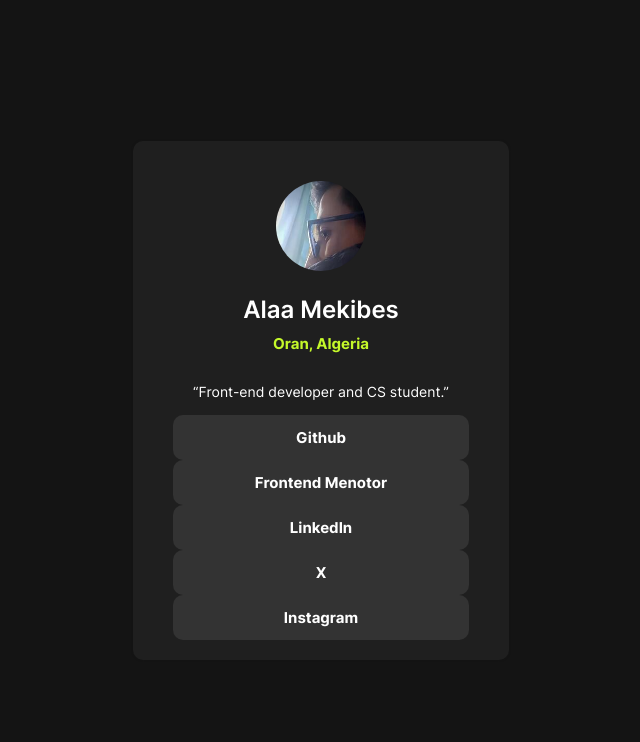
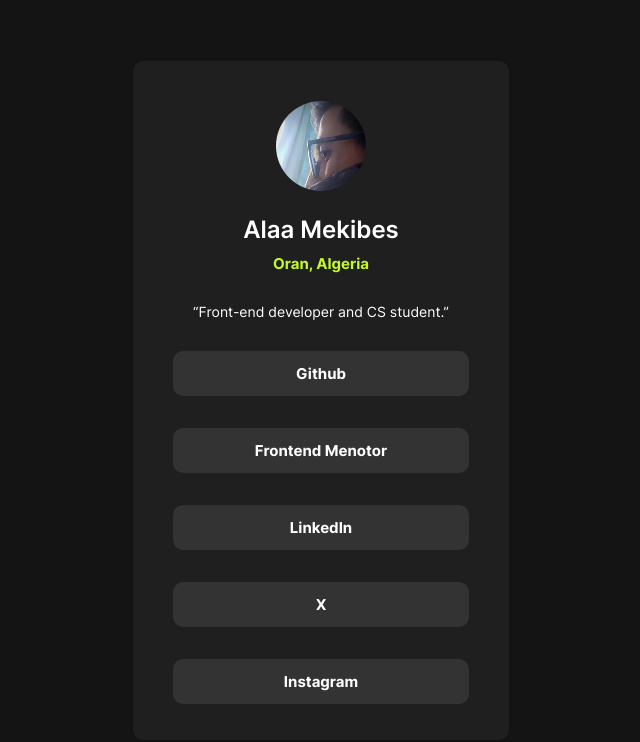
Before and after one commit to alaa-mekibes/social-links-profile-frontend-mentor, a plain HTML site: page index.html in a window 1280 px wide. Shown: the whole page, without its empty margins (339-979 px from the left). Drawn offline with Linux system fonts and the light colour scheme.

Commit message:
Update style.css

```diff
--- a/css/style.css
+++ b/css/style.css
@@ -87,12 +87,6 @@ body {
 }
 .links li {
     width: 100%
-    margin: 1rem auto;
-    background-color: var(--link-bg);
-    padding: 0.813rem 0;
-    width: 100%;
-    border-radius: 10px;
-    transition: 0.3s
 }
 .links a {
     display: block;
@@ -101,6 +95,12 @@ body {
     color: var(--white);
     text-transform: capitalize;
     font-weight: bold;
+    margin: 1rem auto;
+    background-color: var(--link-bg);
+    padding: 0.813rem 0;
+    width: 100%;
+    border-radius: 10px;
+    transition: 0.3s;
     width: 100%
 }
 .links a:hover {
```
